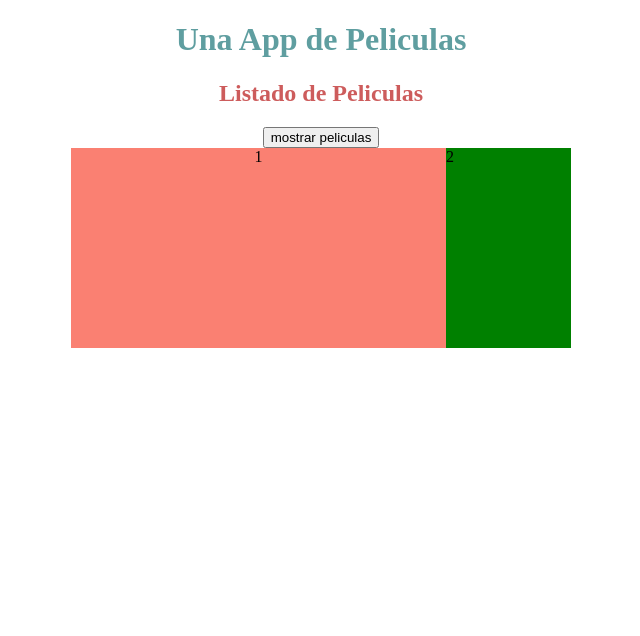
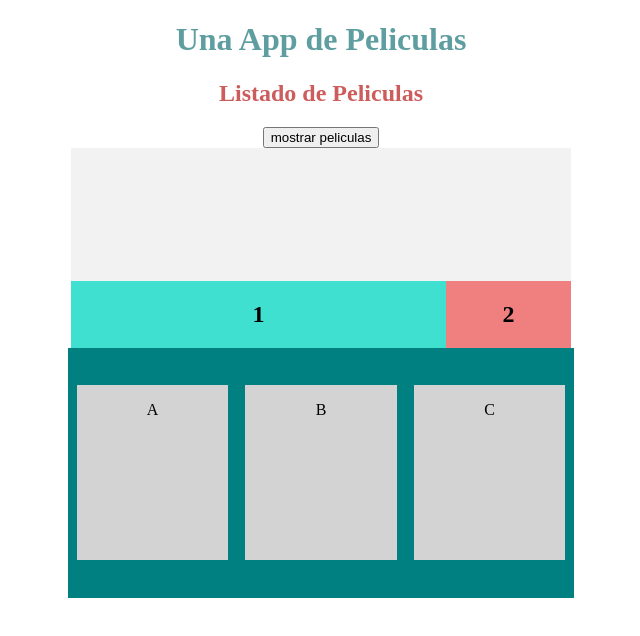
Before and after one commit to emeery/unangular, an Angular app: page / in a window 1280 px wide. Shown: the top 636 px of the page, without its empty margins (319-959 px from the left). Built offline with nearby package versions, Linux system fonts and the light colour scheme.

Commit message:
caja flexible

```diff
--- a/src/app/lista-peliculas/lista-peliculas.component.css
+++ /dev/null
@@ -1,15 +0,0 @@
-.titulo-lista {
-    color:indianred;
-}
-.flexible {
-    margin: 0 auto;
-    display:flex;
-    flex-direction: row;
-    width: 500px;
-    height: 200px;
-    background-color: green;
-}
-.flexible-item:first-child {
-    width: 75%;
-    background-color: salmon;
-}
--- a/src/app/lista-peliculas/lista-peliculas.component.html
+++ b/src/app/lista-peliculas/lista-peliculas.component.html
@@ -7,12 +7,16 @@
 </ul>
 
 <div class="flexible">
-<div
-class='flexible-item'
->1</div>
-<div
-class='flexible-item'
->2</div>
+  <div
+  class='flexible-item'
+  ><h2>1</h2></div>
+  <div
+  class='flexible-item'
+  ><h2>2</h2></div>
+</div>
 
-
+<div class='padre'>
+<div class='hijo'><p>A</p></div>
+<div class='hijo'><p>B</p></div>
+<div class='hijo'><p>C</p></div>
 </div>
--- /dev/null
+++ b/src/app/lista-peliculas/playground-flex.css
@@ -0,0 +1,45 @@
+.titulo-lista {
+  color:indianred;
+}
+.flexible {
+  margin: 0 auto;
+  display:flex;
+  align-items: flex-end;
+  width: 500px;
+  height: 200px;
+  background-color: #f2f2f2;
+}
+
+.flexible-item:first-child  {
+  width: 75%;
+  background-color: turquoise;
+}
+.flexible-item:nth-child(2) {
+  width: 25%;
+  background-color: lightcoral;
+}
+
+.padre {
+display: flex;
+justify-content: space-between;
+width: 40%;
+height: 250px;
+margin: 0 auto;
+background-color: teal;
+}
+.hijo {
+width: 30%;
+height: 70%;
+
+background-color: lightgrey;
+margin: auto;
+}
+
+@media (max-width: 600px) {
+.padre {
+  flex-direction: column;
+}
+.hijo {
+
+}
+}
```
Also changed, not shown: src/app/lista-peliculas/lista-peliculas.component.ts (+2 -6 lines).
